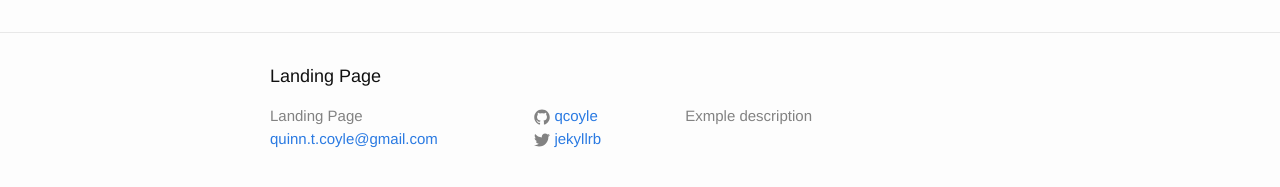
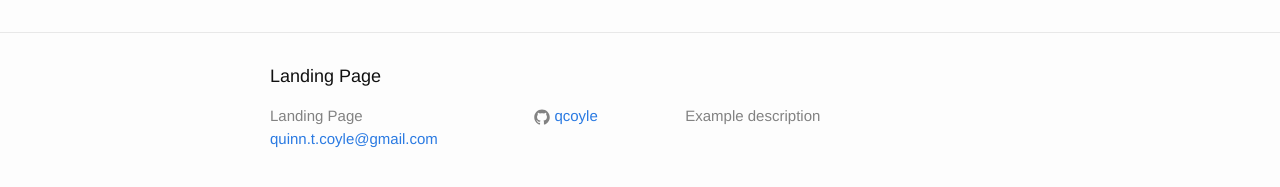
Before and after one commit to qcoyle/qcoyle.github.io, a Jekyll site: the page built from about.md, in a window 1280 px wide. Shown: the part 318-505 px from the top of the page. Built offline with Jekyll 4.4.1, drawn with Linux system fonts in a browser that asks for light colours.

Commit message:
change twitter tag

```diff
--- a/_config.yml
+++ b/_config.yml
@@ -9,10 +9,10 @@
 title: Landing Page
 email: quinn.t.coyle@gmail.com
 description: > # this means to ignore newlines until "baseurl:"
-  Exmple description
+  Example description
 baseurl: "" # the subpath of your site, e.g. /blog
 url: "http://quinncoyle.com" # the base hostname & protocol for your site
-twitter_username: jekyllrb
+instagram_username: jekyllrb
 github_username:  qcoyle
 
 # Build settings
```
